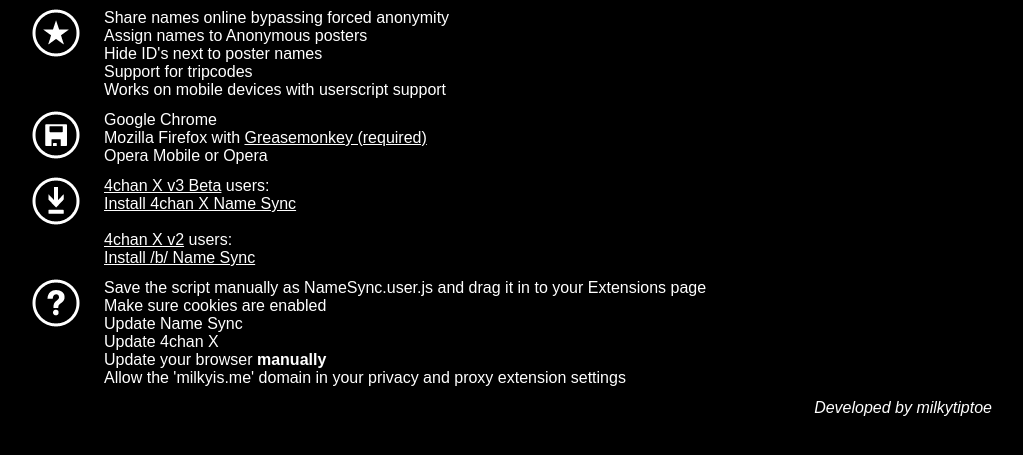
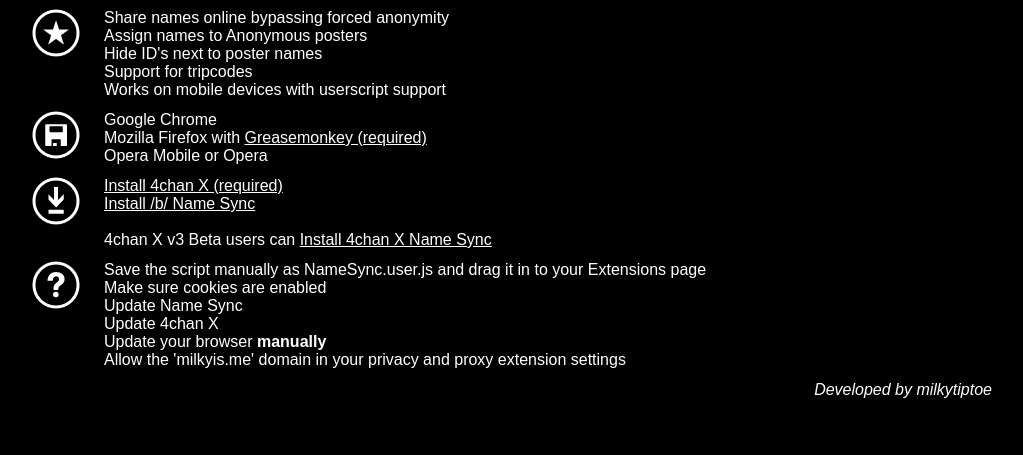
Before and after one commit to milkytiptoe/Name-Sync, a plain HTML site: page index.html in a window 1280 px wide. Shown: the part 59-514 px from the top of the page, without its empty margins (128-1151 px from the left). Drawn offline with Linux system fonts and the light colour scheme.

Commit message:
link to v2 stuff for now i suppose

```diff
--- a/index.html
+++ b/index.html
@@ -31,10 +31,9 @@
                 </div>
 				<div class="content-block install">
 				    <ul>
-	                    <li><a href="https://github.com/MayhemYDG/4chan-x/raw/v3/4chan_x.user.js">4chan X v3 Beta</a></a> users:</li>
-					    <li><a href="https://github.com/milkytiptoe/Name-Sync/raw/v3/NameSync.user.js">Install 4chan X Name Sync</a></li>
-        	            <li><br /><a href="mayhemydg.github.com/4chan-x/">4chan X v2</a> users:</li>
+						<li><a href="mayhemydg.github.com/4chan-x/">Install 4chan X (required)</a></li>
 					    <li><a href="https://github.com/milkytiptoe/Name-Sync/raw/master/NameSync.user.js">Install /b/ Name Sync</a></li>
+	                    <li><br />4chan X v3 Beta users can <a href="https://github.com/milkytiptoe/Name-Sync/raw/v3/NameSync.user.js">Install 4chan X Name Sync</a></li>
                    </ul>
                 </div>
 				<div class="content-block support">
```
